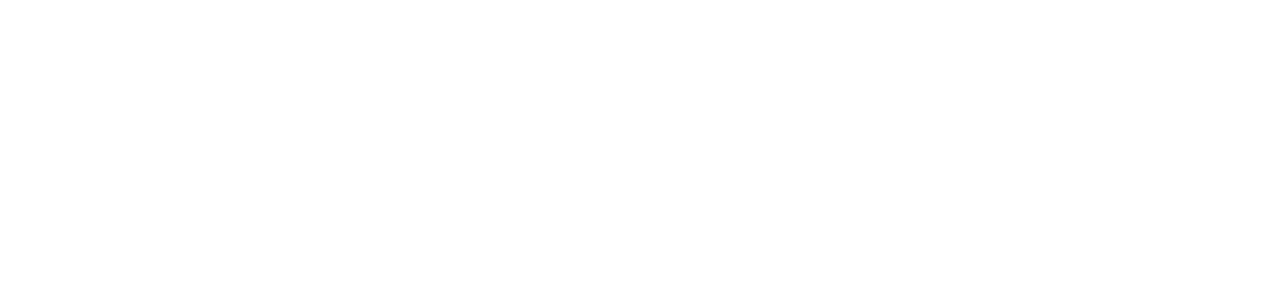
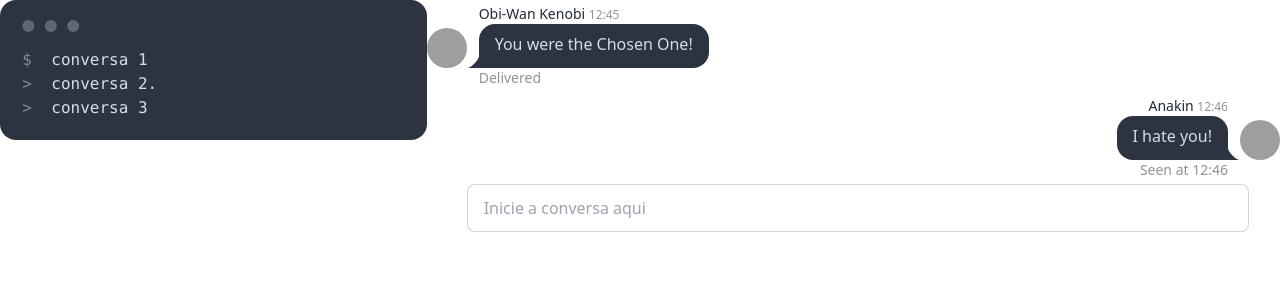
Before and after one commit to enascentedev/vida-com-deus, a Vue app in the folder front-end/: page /chatboot in a window 1280 px wide. Before the commit this address had no page. Shown: the top 300 px of the page. Built offline with nearby package versions, Linux system fonts and the light colour scheme; sample sign-in values are in the browser's storage; grey boxes are pictures that could not be loaded; the HTML template or start-up script is replaced by a standard one.

Commit message:
feat: Adiciona rota e componentes novos do chatboot

```diff
--- /dev/null
+++ b/front-end/src/components/chatBoot.vue
@@ -0,0 +1,51 @@
+<template>
+	<div class="chat chat-start">
+		<div class="chat-image avatar">
+			<div class="w-10 rounded-full">
+				<img alt="Tailwind CSS chat bubble component"
+					src="https://daisyui.com/images/stock/photo-1534528741775-53994a69daeb.jpg" />
+			</div>
+		</div>
+		<div class="chat-header">
+			Obi-Wan Kenobi
+			<time class="text-xs opacity-50">12:45</time>
+		</div>
+		<div class="chat-bubble">You were the Chosen One!</div>
+		<div class="chat-footer opacity-50">
+			Delivered
+		</div>
+	</div>
+	<div class="chat chat-end">
+		<div class="chat-image avatar">
+			<div class="w-10 rounded-full">
+				<img alt="Tailwind CSS chat bubble component"
+					src="https://daisyui.com/images/stock/photo-1534528741775-53994a69daeb.jpg" />
+			</div>
+		</div>
+		<div class="chat-header">
+			Anakin
+			<time class="text-xs opacity-50">12:46</time>
+		</div>
+		<div class="chat-bubble">I hate you!</div>
+		<div class="chat-footer opacity-50">
+			Seen at 12:46
+		</div>
+	</div>
+	<input type="text" placeholder="Inicie a conversa aqui " class="input input-bordered w-11/12 mx-10" />
+</template>
+
+<script>
+
+export default {
+	name: "chatBoot",
+	data() {
+		return {
+		};
+	},
+
+
+};
+</script>
+<style lang="postcss" scoped>
+
+</style>
--- /dev/null
+++ b/front-end/src/components/chatRegister.vue
@@ -0,0 +1,20 @@
+<template>
+	<div class="mockup-code">
+		<pre data-prefix="$"><code>conversa 1</code></pre>
+		<pre data-prefix=">" ><code>conversa 2.</code></pre>
+		<pre data-prefix=">" ><code>conversa 3</code></pre>
+	</div>
+</template>
+
+<script>
+
+export default {
+	name: "chatRegister",
+	components: {},
+	data() {
+		return {
+		};
+	},
+};
+</script>
+<style lang="postcss" scoped></style>
--- a/front-end/src/components/header.vue
+++ b/front-end/src/components/header.vue
@@ -4,6 +4,10 @@
 			<router-link to="/home">
 				<img src="https://encrypted-tbn0.gstatic.com/images?q=tbn:ANd9GcTi0ZRdV_U9tw_Iz7_eO2R74xNCqmZk3ObmNQ&usqp=CAU"
 					alt="logo" />
+			</router-link>
+			<router-link to="/chatboot">
+				<i class="fa-solid fa-comment-dots"></i>
+				Chatboot
 			</router-link>
 			<router-link to="/livros">
 				<i class="fa-solid fa-book-bible"></i>
--- a/front-end/src/router/index.js
+++ b/front-end/src/router/index.js
@@ -49,6 +49,14 @@
 				requiresAuth: true,
 			},
 		},
+		{
+			path: "/chatboot",
+			name: "chatBoot",
+			component: () => import("@/views/chatbootView.vue"),
+			meta: {
+				requiresAuth: true,
+			},
+		},
 	],
 });
 
--- /dev/null
+++ b/front-end/src/views/chatbootView.vue
@@ -0,0 +1,34 @@
+<template>
+	<main id="main">
+		<section id="register">
+			<ChatRegister />
+		</section>
+		<section id="chat">
+			<ChatBoot />
+		</section>
+	</main>
+</template>
+<script>
+import ChatBoot from "@/components/chatBoot.vue";
+import ChatRegister from "@/components/chatRegister.vue";
+
+export default {
+	name: "Layout",
+	components: {
+		ChatBoot,
+		ChatRegister,
+	},
+};
+</script>
+
+<style lang="postcss" scoped>
+#main {
+	@apply flex min-h-screen;
+}
+#register {
+	@apply w-1/3 hidden xl:block;
+}
+#chat {
+	@apply xl:w-2/3 w-full bg-base-100;
+}
+</style>
```
